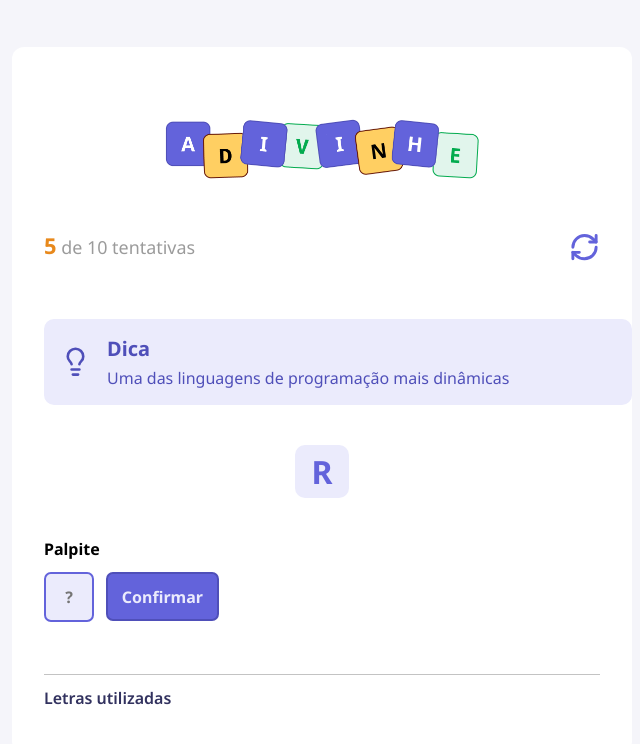
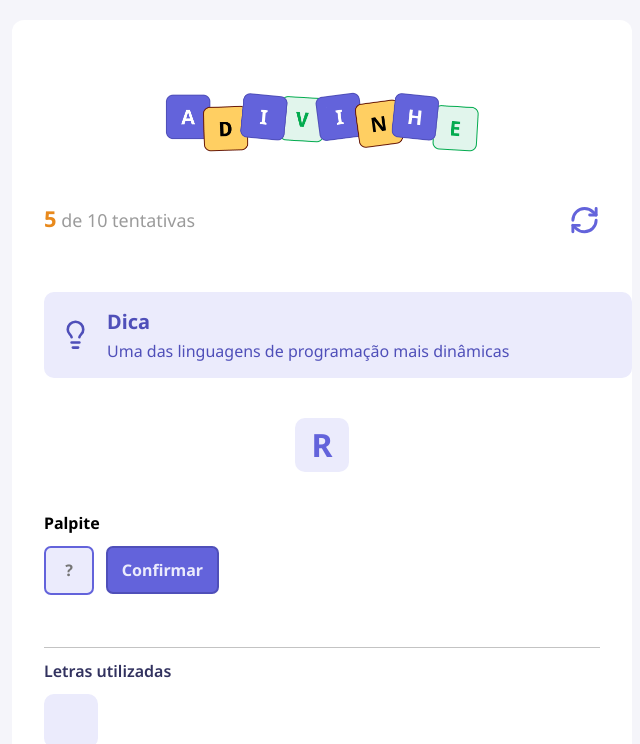
Before and after one commit to IGdotnet/GuessGame, a React (Vite) app: page / in a window 1280 px wide. Shown: the top 744 px of the page, without its empty margins (318-958 px from the left). Built offline with nearby package versions, Linux system fonts and the light colour scheme.

Commit message:
Letter size

```diff
--- a/src/components/Letter/index.tsx
+++ b/src/components/Letter/index.tsx
@@ -1,13 +1,17 @@
 import styles from "./styles.module.css"
 
 type Props = {
-    value?: string
+    value?: string,
+    size?: "default" | "small"
 }
 
 
-export function Letter ({value=""}:Props) {
+export function Letter ({value="", size = "default"}:Props) {
     return (
-        <div className={styles.letter}>
+        <div className={`
+        ${styles.letter}
+        ${size === "small" && styles.letterSmall}
+        `}>
             <span>{value}</span>
         </div>
     )
--- a/src/components/Letter/styles.module.css
+++ b/src/components/Letter/styles.module.css
@@ -14,3 +14,13 @@
     align-items: center;
     justify-content: center;
 }
+
+.letterSmall {
+    width: 2.75rem;
+    height: 2.75rem;
+    border-radius: 0.43rem;
+
+    font-size: 1.25rem;
+    font-weight: 500;
+    border: 1px solid #6363db;
+}
--- a/src/components/LettersUsed/index.tsx
+++ b/src/components/LettersUsed/index.tsx
@@ -1,9 +1,15 @@
 import styles from "./styles.module.css"
+
+import { Letter } from "../Letter"
 
 export function LettersUsed() {
     return (
         <div className={styles.lettersUsed}>
             <h5>Letras utilizadas</h5>
+
+            <div>
+                <Letter />
+            </div>
         </div>
     )
 }
--- a/src/components/LettersUsed/styles.module.css
+++ b/src/components/LettersUsed/styles.module.css
@@ -10,3 +10,9 @@
     font-weight: 600;
     margin: 0.75rem 0;
 }
+
+.lettersUsed > div {
+    display: flex;
+    gap: 0.75rem;
+    flex-wrap: wrap;
+}
```
